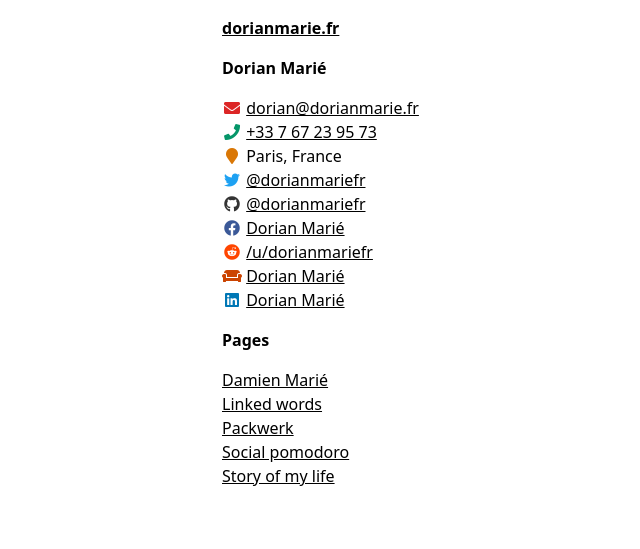
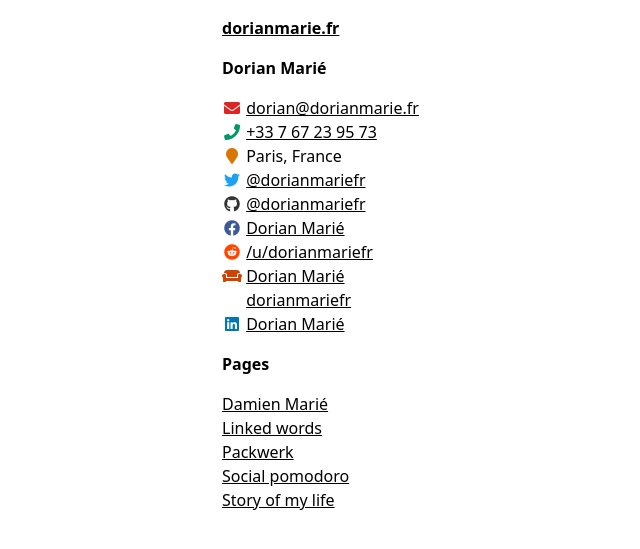
Before and after one commit to dorianmariefr/dorianmarie.fr-old, a Jekyll site: the page built from index.md, in a window 1280 px wide. Shown: the top 549 px of the page, without its empty margins (210-850 px from the left). Built offline with Jekyll 4.4.1, drawn with Linux system fonts in a browser that asks for light colours; our own code applies the rules of GitHub Pages for plain Markdown files.

Commit message:
add Hacker news

```diff
--- a/assets/css/styles.scss
+++ b/assets/css/styles.scss
@@ -68,3 +68,7 @@ pre code {
 .text-reddit {
   color: #ff4500;
 }
+
+.text-y-combinator {
+  color: #fb641d;
+}
--- a/index.md
+++ b/index.md
@@ -10,6 +10,7 @@ title: Dorian Marié
 <li><i class="fab fa-facebook fa-fw text-facebook"></i> <a href="https://facebook.com/dorianmariefr">Dorian Marié</a></li>
 <li><i class="fab fa-reddit fa-fw text-reddit"></i> <a href="https://reddit.com/u/dorianmariefr">/u/dorianmariefr</a></li>
 <li><i class="fas fa-couch fa-fw text-couchsurfing"></i> <a href="https://www.couchsurfing.com/users/2012917976">Dorian Marié</a></li>
+<li><i class="fas fa-y-combinator fa-fw text-y-combinator"></i> <a href="https://news.ycombinator.com/user?id=dorianmariefr">dorianmariefr</a></li>
 <li><i class="fab fa-linkedin fa-fw text-linkedin"></i> <a href="https://www.linkedin.com/in/dorian-marié-948b001a2">Dorian Marié</a></li></ul>
 
 # Pages
```
